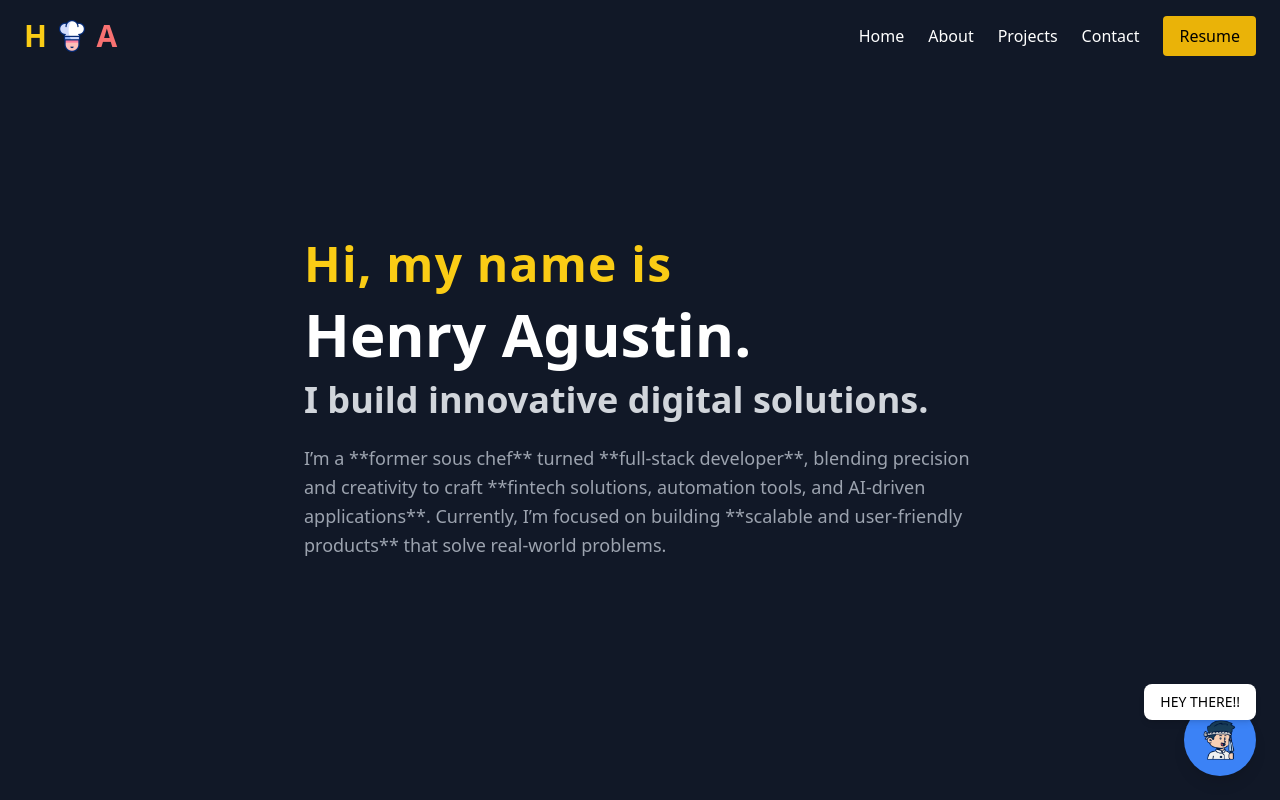
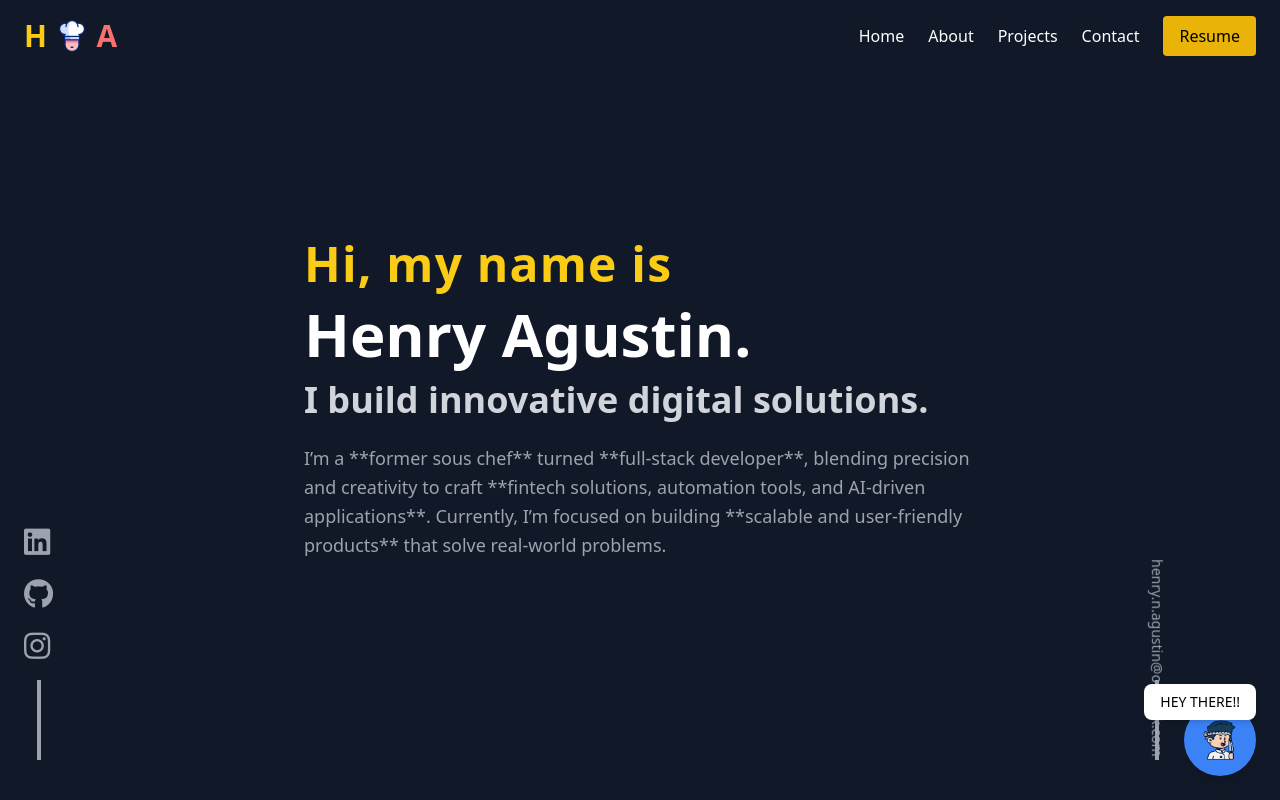
Before and after one commit to Hagustin/chef-henry-portfolio, a React (Vite) app in the folder client/: page / in a window 1280 px wide. Shown: the top 800 px of the page. Built offline with nearby package versions, Linux system fonts and the light colour scheme.

Commit message:
Updated About Me section, added fixed social sidebar and email link

```diff
--- a/client/src/App.tsx
+++ b/client/src/App.tsx
@@ -5,6 +5,8 @@ import Home from "./pages/Home";
 import About from "./pages/About";
 import Projects from "./pages/Projects";
 import Contact from "./pages/Contact";
+import SocialSidebar from "./components/SocialSidebar";
+import EmailSidebar from "./components/EmailSidebar";
 
 function App() {
     const [loading, setLoading] = useState(true);
@@ -18,6 +20,8 @@ function App() {
     ) : (
         <div className="scroll-smooth">
             <Navbar />
+            <SocialSidebar />
+            <EmailSidebar />
             <Home />
             <About />
             <Projects />
--- /dev/null
+++ b/client/src/components/EmailSidebar.tsx
@@ -0,0 +1,17 @@
+function EmailSidebar() {
+    return (
+        <div className="fixed right-6 bottom-10 flex flex-col items-center text-gray-400 text-sm">
+            <a
+                href="mailto:henry.n.agustin@outlook.com"
+                className="hover:text-yellow-400 transition transform rotate-90"
+            >
+                henry.n.agustin@outlook.com
+            </a>
+
+            {/* Vertical Line */}
+            <div className="w-1 h-20 bg-gray-400 mt-3"></div>
+        </div>
+    );
+}
+
+export default EmailSidebar;
--- /dev/null
+++ b/client/src/components/SocialSidebar.tsx
@@ -0,0 +1,37 @@
+function SocialSidebar() {
+    return (
+        <div className="fixed left-6 bottom-10 flex flex-col space-y-4 text-3xl">
+            <a
+                href="https://www.linkedin.com/in/henry-agustin-40896374/"
+                target="_blank"
+                rel="noopener noreferrer"
+                className="text-gray-400 hover:text-blue-500 transition"
+            >
+                <i className="fab fa-linkedin"></i>
+            </a>
+
+            <a
+                href="https://github.com/Hagustin"
+                target="_blank"
+                rel="noopener noreferrer"
+                className="text-gray-400 hover:text-gray-300 transition"
+            >
+                <i className="fab fa-github"></i>
+            </a>
+
+            <a
+                href="https://www.instagram.com/henry.cook.fly/"
+                target="_blank"
+                rel="noopener noreferrer"
+                className="text-gray-400 hover:text-pink-500 transition"
+            >
+                <i className="fab fa-instagram"></i>
+            </a>
+
+            {/* Vertical Line */}
+            <div className="w-1 h-20 bg-gray-400 mx-auto"></div>
+        </div>
+    );
+}
+
+export default SocialSidebar;
--- a/client/src/pages/About.tsx
+++ b/client/src/pages/About.tsx
@@ -5,7 +5,7 @@ function About() {
             <div className="flex flex-col md:flex-row items-start max-w-5xl space-x-6">
                 {/* Profile Image (Square) */}
                 <img
-                    src="/images/profile.jpg"
+                    src="/images/profile.png"
                     alt="Henry Agustin"
                     className="w-60 h-60 md:w-72 md:h-72 object-cover shadow-lg transition-transform duration-500 transform hover:scale-105"
                 />
```
